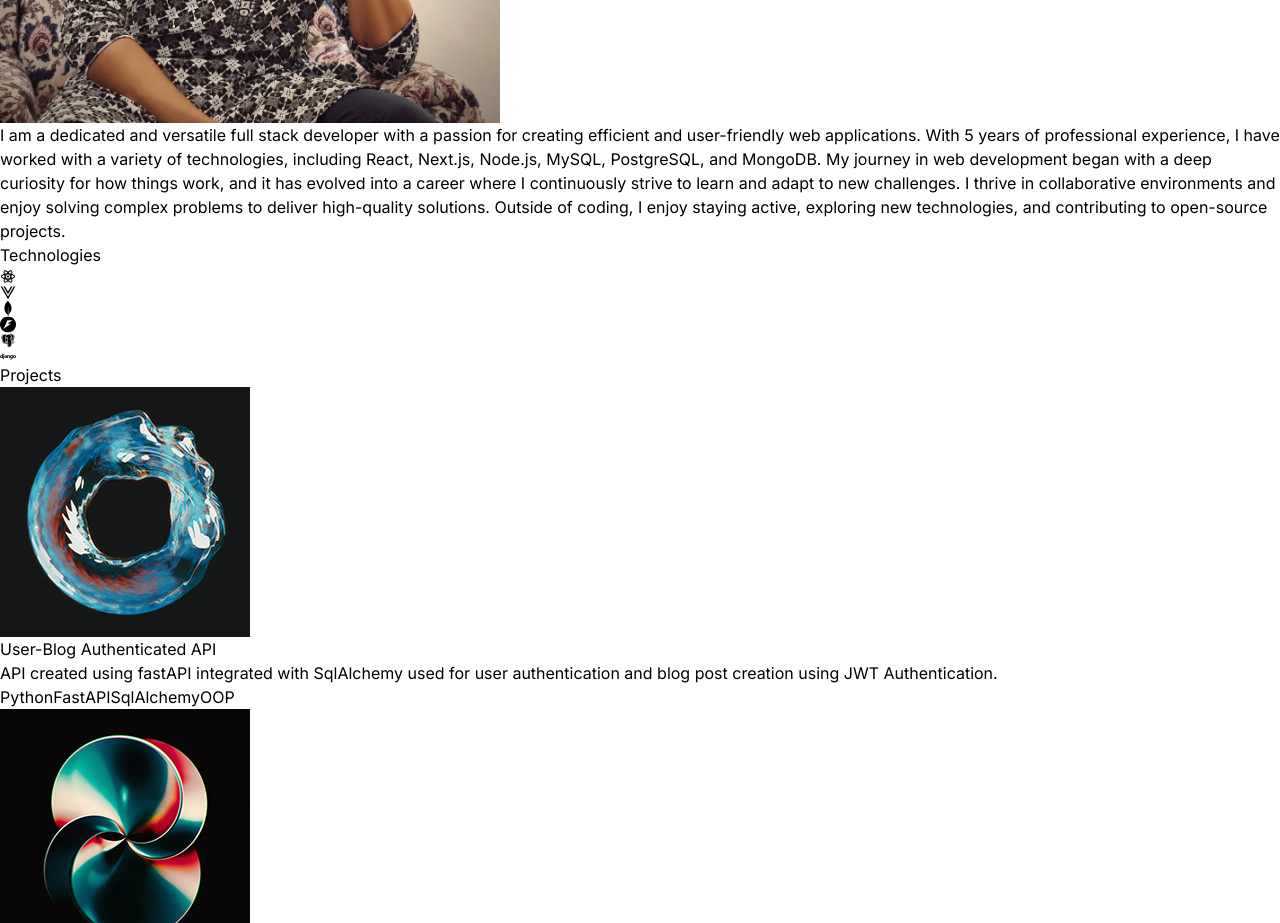
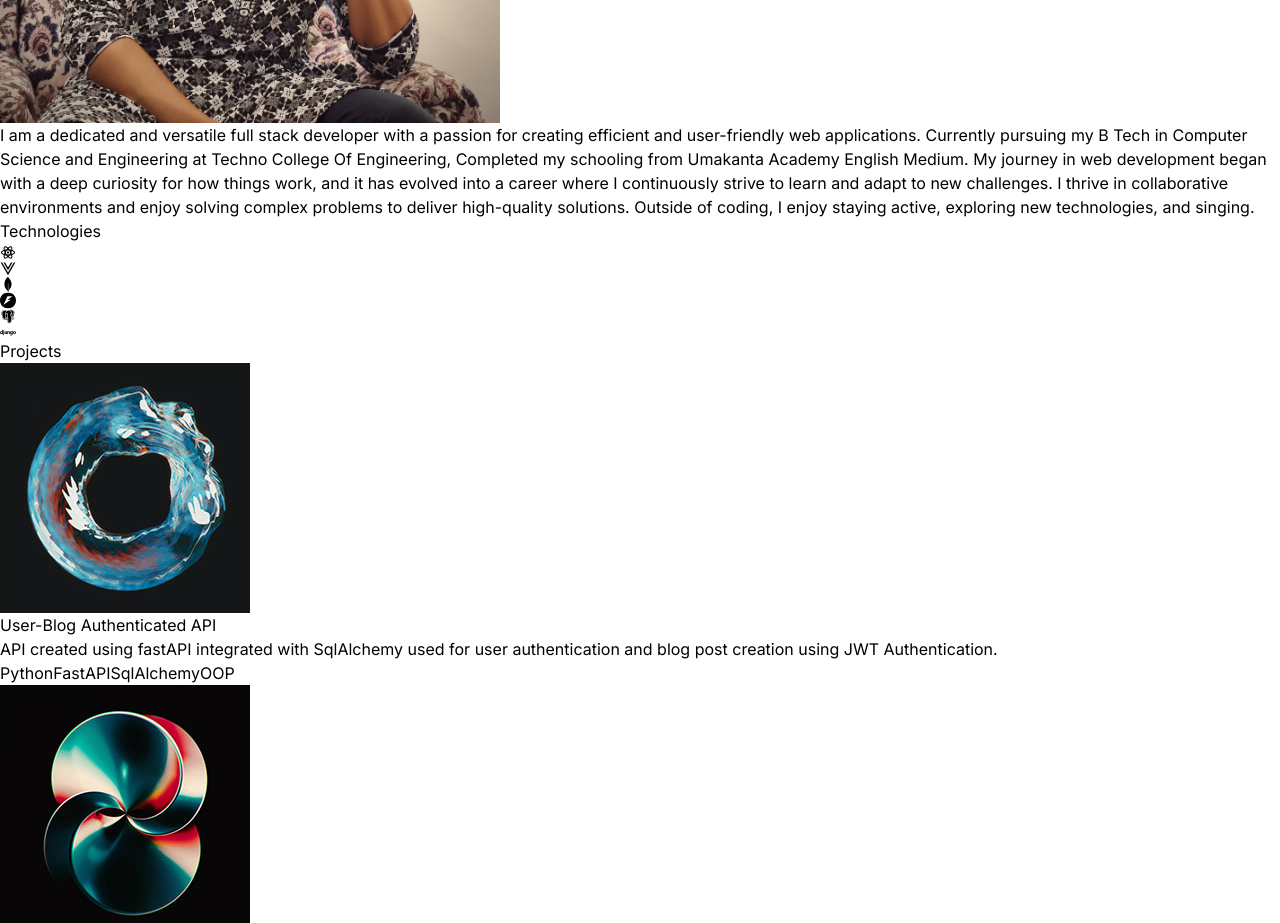
Before and after one commit to TanmoyFRu/React-Portfolio, a React (Vite) app: page / in a window 1280 px wide. Shown: the part 1200-2123 px from the top of the page. Built offline with nearby package versions, Linux system fonts and the light colour scheme.

Commit message:
Final Commit

```diff
--- a/src/components/About.jsx
+++ b/src/components/About.jsx
@@ -23,7 +23,7 @@ const About = () => {
         transition={{duration:1.5}}
         className="w-full lg:w-1/2">
         <div className="flex justify-center lg:justify-start">
-            <p className="my-2 max-w-xl py-6">{ABOUT_TEXT}</p>
+            <h3 className="my-2 max-w-xl py-6">{ABOUT_TEXT}</h3>
             </div>
             </motion.div>
       </div>
--- a/src/constants/index.js
+++ b/src/constants/index.js
@@ -5,7 +5,7 @@ import project4 from "../assets/projects/project-4.webp";
 
 export const HERO_CONTENT = `I am a passionate full stack developer with a knack for crafting robust and scalable web applications. I have honed my skills in front-end technologies like React and vue.js, as well as back-end technologies like FastAPI, MySQL, PostgreSQL, and MongoDB. My goal is to leverage my expertise to create innovative solutions that drive business growth and deliver exceptional user experiences.`;
 
-export const ABOUT_TEXT = `I am a dedicated and versatile full stack developer with a passion for creating efficient and user-friendly web applications. With 5 years of professional experience, I have worked with a variety of technologies, including React, Next.js, Node.js, MySQL, PostgreSQL, and MongoDB. My journey in web development began with a deep curiosity for how things work, and it has evolved into a career where I continuously strive to learn and adapt to new challenges. I thrive in collaborative environments and enjoy solving complex problems to deliver high-quality solutions. Outside of coding, I enjoy staying active, exploring new technologies, and contributing to open-source projects.`;
+export const ABOUT_TEXT = `I am a dedicated and versatile full stack developer with a passion for creating efficient and user-friendly web applications. Currently pursuing my B Tech in Computer Science and Engineering at Techno College Of Engineering, Completed my schooling from Umakanta Academy English Medium. My journey in web development began with a deep curiosity for how things work, and it has evolved into a career where I continuously strive to learn and adapt to new challenges. I thrive in collaborative environments and enjoy solving complex problems to deliver high-quality solutions. Outside of coding, I enjoy staying active, exploring new technologies, and singing.`;
 
 export const EXPERIENCES = [
   {
```
